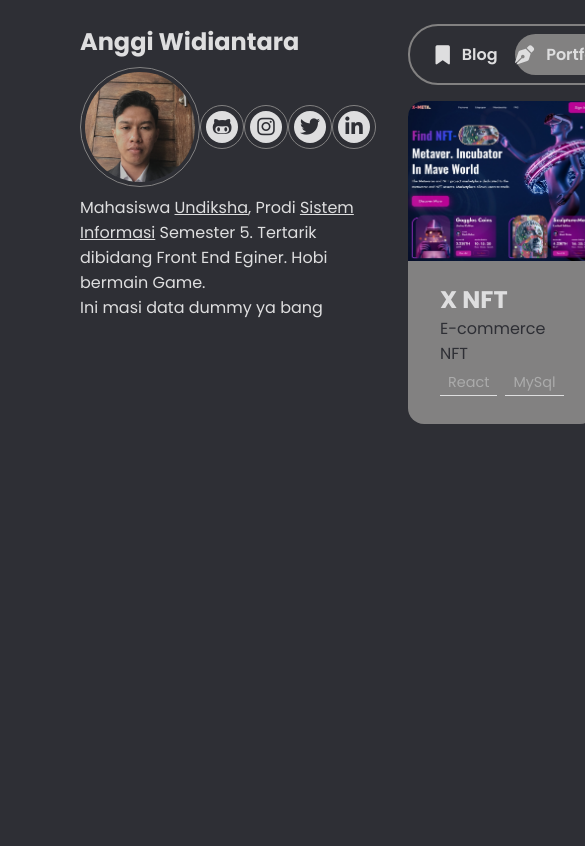
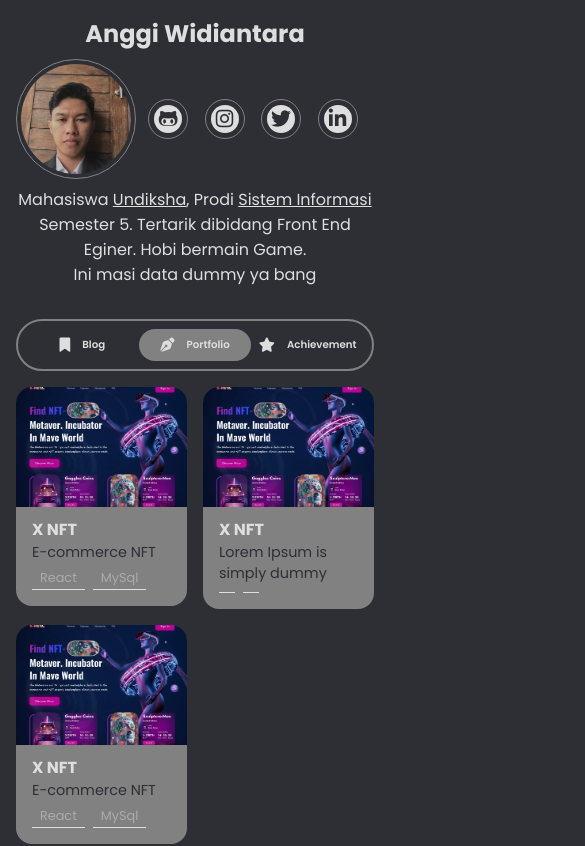
Before and after one commit to anggiwdntr29/anggiwdntr29.github.io, a React (Create React App) app: page /Portfolio in a window 390 px wide. Shown: the top 846 px of the page, 585 px wide, since content can reach past the window. Built offline with nearby package versions, Linux system fonts and the light colour scheme.

Commit message:
mobile responsive

```diff
--- a/src/App.css
+++ b/src/App.css
@@ -4,6 +4,10 @@
   --BgColor : #2e2f35;
   --SecondaryColor : #ababab;
   --ThirdColor : #8b8b8b;
+}
+
+html {
+  font-size: 100%;
 }
 
 *{
@@ -41,6 +45,7 @@ body {
   display: grid;
   grid-template-columns: 1fr 2fr;
   align-items: center;
+  justify-content: center;
 }
 
 .Img-Container {
@@ -207,10 +212,11 @@ body {
 }
 
 .Container-Portfolio,
-.Achi-Container {
+.Container-Achi {
   display: grid;
   grid-template-columns: repeat(2, 1fr);
   gap: 1rem;
+  flex-wrap: wrap;
 }
 
 .Card-Portfolio,
@@ -271,3 +277,96 @@ body {
 .Isi {
   color: var(--BgColor);
 }
+
+@media (max-width : 480px) {
+  .App {
+    padding: 1rem;
+    display: grid;
+    grid-template-columns: none;
+    gap: 2rem;
+  }
+
+  .Profile {
+    gap: 12px;
+  }
+
+  .Social-Icon{
+    width: 40px;
+    height: 40px;
+  }
+
+  .fa-brands {
+    width: 28px;
+    height: 28px;
+  }
+
+  .Nama, .Deskripsi {
+  text-align: center;
+  }
+
+  .List-Menu {
+    font-size: 64%;
+  }
+
+  .List-Menu i {
+    font-size: 140%;
+  }
+
+  .Img-Blog {
+    height: 120px;
+    border-radius: 12px;
+  }
+
+  .Card-Blog .Text {
+    display: flex;
+    flex-direction: column;
+    justify-content: center;
+    padding: 0;
+  }
+
+  .Kategori-Container {
+    font-size: 80%;
+  }
+
+  .Kategori,
+  .Tgl {
+  padding: 0;
+  }
+
+  .Judul {
+    font-size: 100%;
+    line-height: 24px;
+  }
+
+  .Card-Blog .Isi {
+    font-size: 90%;
+  }
+
+  .Img-Portfolio {
+    height: 120px;
+  }
+
+  .Card-Portfolio .Text {
+    padding: 4px 16px;
+  }
+
+  .Card-Portfolio .Isi {
+    font-size: 90%;
+  }
+
+  .Container-Achi {
+    grid-template-columns: none;
+  }
+
+  .Card-Achi .Text {
+    padding: 4px 26px;
+  }
+
+  .Card-Achi .Isi {
+    font-size: 80%;
+  }
+
+  .Card-Achi .Tgl {
+    font-size: 70%;
+  }
+}
--- a/src/components/Navbar.js
+++ b/src/components/Navbar.js
@@ -11,17 +11,17 @@ export default function Navbar() {
       <ul className="Menu">
         <NavLink to="/">
           <div className="List-Menu">
-            <i class="fa-sharp fa-solid fa-bookmark"></i>Blog
+            <i className="fa-sharp fa-solid fa-bookmark"></i>Blog
           </div>
         </NavLink>
         <NavLink to="/Portfolio">
           <div className="List-Menu">
-            <i class="fa-solid fa-pen-nib"></i>Portfolio
+            <i className="fa-solid fa-pen-nib"></i>Portfolio
           </div>
         </NavLink>
         <NavLink to="/Achievement">
           <div className="List-Menu">
-            <i class="fa-solid fa-star"></i>Achievement
+            <i className="fa-solid fa-star"></i>Achievement
           </div>
         </NavLink>
       </ul>
--- a/src/components/pages/Blog.js
+++ b/src/components/pages/Blog.js
@@ -6,8 +6,8 @@ export default function Blog() {
   return (
     <div className="Blog-Container">
       {DataBlog.map(({ src, judul, deskripsi, link, tgl, kategori }, id) => (
-        <a href={link} className="Link">
-          <div key={id} className="Card-Blog">
+        <a key={id} href={link} className="Link">
+          <div className="Card-Blog">
             <img
               src={require(`../../image/${src}`)}
               alt={src}
--- a/src/components/pages/Pencapaian.js
+++ b/src/components/pages/Pencapaian.js
@@ -4,9 +4,8 @@ import "./../../App.css";
 
 export default function Pencapaian() {
   return (
-    <div className="Achi-Container">
-      {DataPencapaian.map(
-        ({ src, judul, kategori, deskripsi, tgl, icon }, id) => (
+    <div className="Container-Achi">
+      {DataPencapaian.map(({ src, judul, deskripsi, tgl, icon }, id) => (
         <div key={id} className="Card-Achi">
           <div className="Icon-Achi">
             <p>{icon}</p>
@@ -22,8 +21,7 @@ export default function Pencapaian() {
             <p className="Isi">{deskripsi}</p>
           </div>
         </div>
-        )
-      )}
+      ))}
     </div>
   );
 }
--- a/src/components/pages/Portfolio.js
+++ b/src/components/pages/Portfolio.js
@@ -6,8 +6,14 @@ export default function Portfolio() {
     <div className="Container-Portfolio">
       {DataPortfolio.map(
         ({ src, judul, kategori1, kategori2, deskripsi, link }, id) => (
-          <a href={link} className="Link" target="_blank" rel="noreferrer">
-            <div key={id} className="Card-Portfolio">
+          <a
+            key={id}
+            href={link}
+            className="Link"
+            target="_blank"
+            rel="noreferrer"
+          >
+            <div className="Card-Portfolio">
               <img
                 src={require(`../../image/${src}`)}
                 alt={src}
--- a/src/data/DataBlog.js
+++ b/src/data/DataBlog.js
@@ -18,7 +18,7 @@ const DataBlog = [
     link: "/",
   },
   {
-    id: 2,
+    id: 3,
     src: "sampel3.png",
     kategori: "Tutorial",
     tgl: "15 Januari 2023",
--- a/src/data/DataPortfolio.js
+++ b/src/data/DataPortfolio.js
@@ -12,8 +12,7 @@ const DataPortfolio = [
     id: 2,
     src: "sampel3.png",
     judul: "X NFT",
-    deskripsi:
-      "Lorem Ipsum is simply dummy text of the printing and typesetting industry. Lorem Ipsum has been the industry's standard dummy text ever since the 1500s, when an unknown printer took a galley of type and scrambled it to make a type specimen book.",
+    deskripsi: "Lorem Ipsum is simply dummy",
     link: "/",
   },
   {
```
Lines whose indentation alone changed are shown as unchanged.
